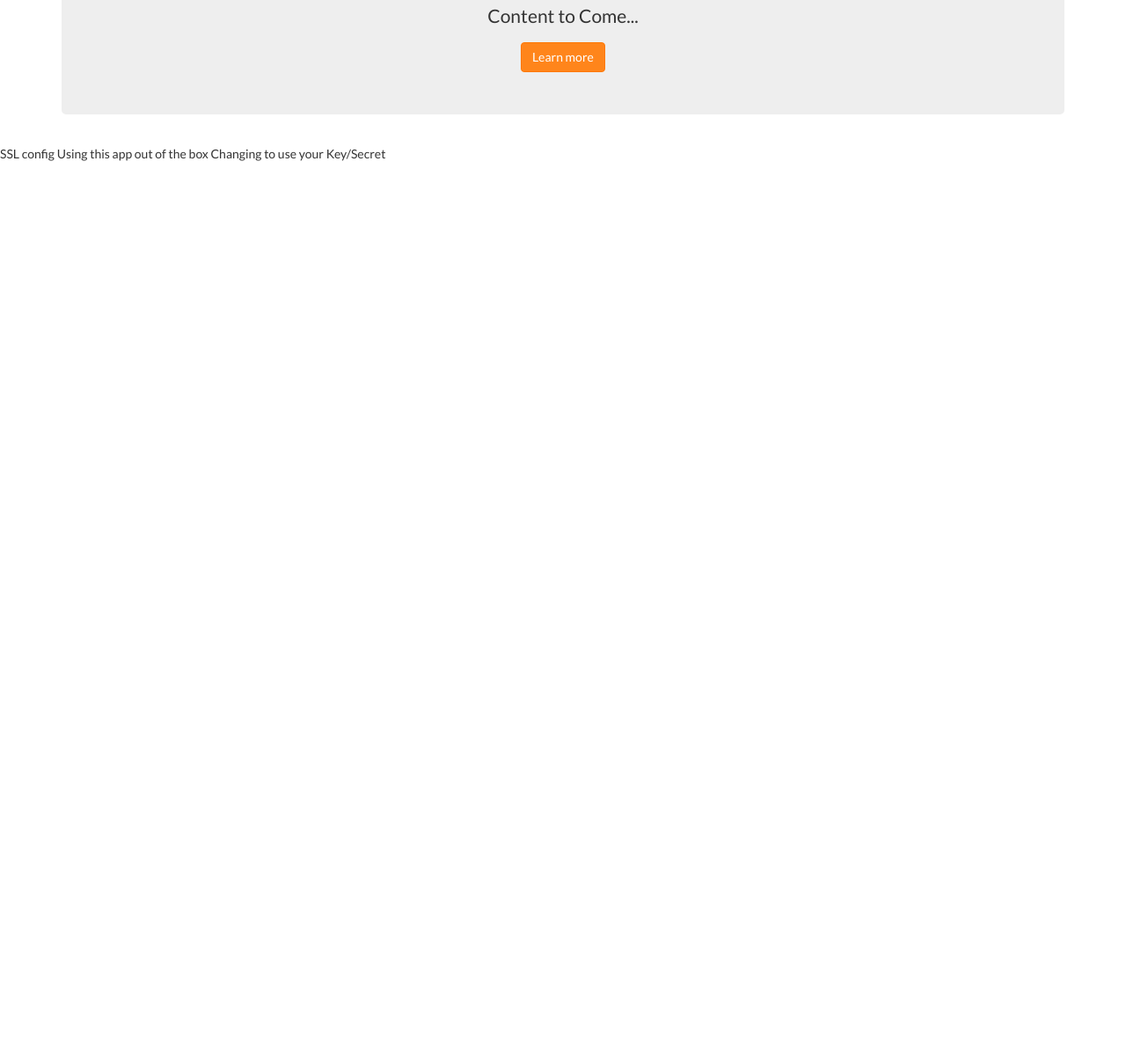
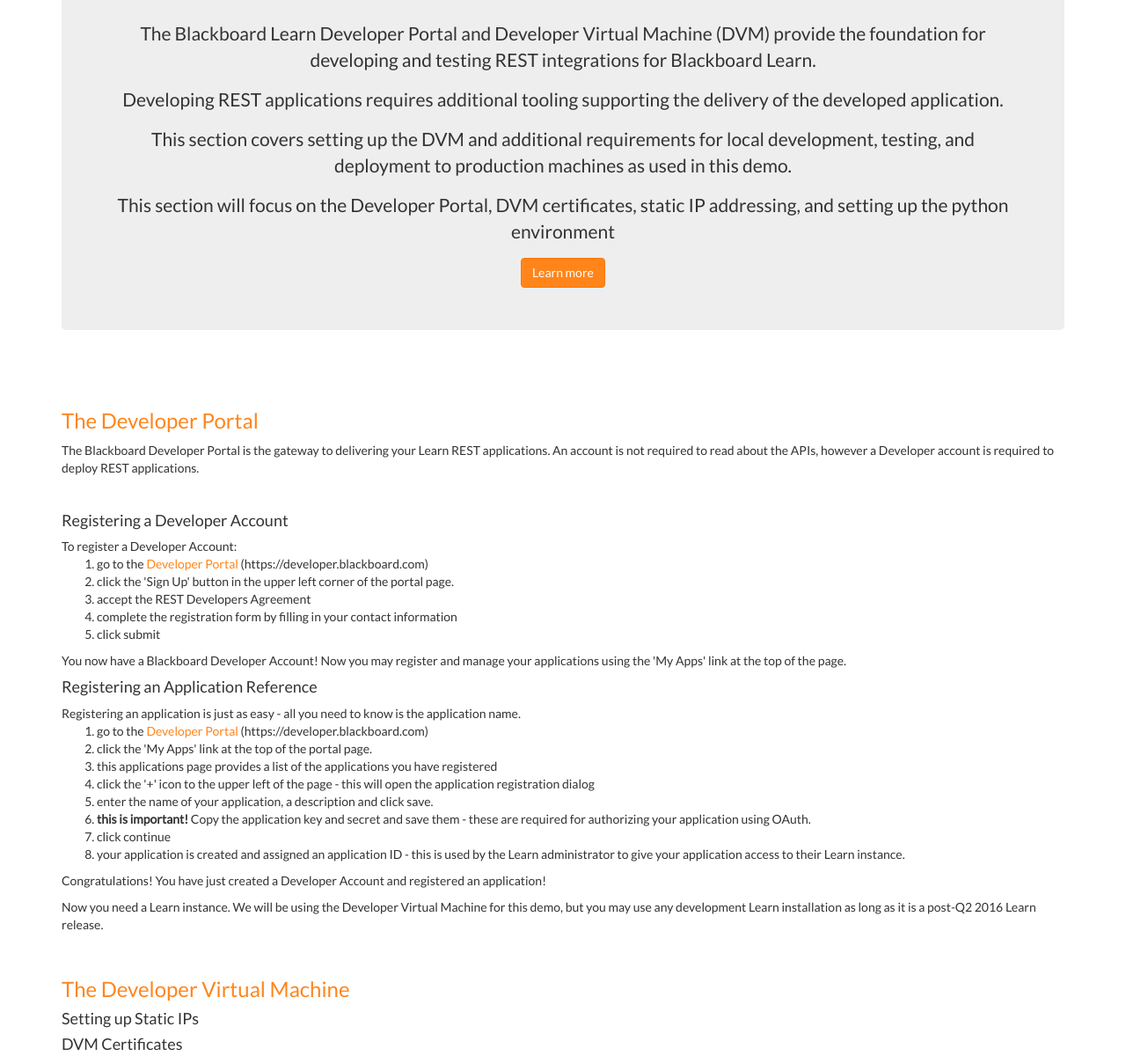
Before and after one commit to moneil/BBDN-REST400, a plain HTML site: page app/static/devenv.html in a window 1280 px wide. Shown: the part 230-1430 px from the top of the page at 88% size. Before the commit the page ends 800 px from the top, so only its background shows below. Drawn offline with nearby package versions, Linux system fonts and the light colour scheme.

```diff
--- a/app/static/devenv.html
+++ b/app/static/devenv.html
@@ -41,17 +41,83 @@
           <div class="col-md-12 text-center">
             <div class="jumbotron">
               <h1>REST Developer Environment Setup</h1>
-              <p>Content to Come...
+              </br><p>The Blackboard Learn Developer Portal and Developer Virtual Machine (DVM) provide the foundation for
+                developing and testing REST integrations for Blackboard Learn.</p>
+                <p>
+                Developing REST applications requires additional tooling supporting
+                the delivery of the developed application. </p>
+                <p>
+                This section covers setting up the DVM and additional requirements for
+                local development, testing, and deployment to production machines as used in this demo.
+                </p>
+                <p>
+                This section will focus on the Developer Portal, DVM certificates, static IP addressing, and setting up the python environment
               </p>
-              <a class="btn btn-primary btn-large">Learn more</a>
+              <a href="#about" class="btn btn-primary btn-large">Learn more</a>
             </div>
           </div>
         </div>
       </div>
     </div>
-SSL config
-Using this app out of the box
-Changing to use your Key/Secret
+    <div class="section">
+      <div class="container">
+        <div class="row">
+          <div class="col-md-12">
+    <h3 class="text-primary" id="about">The Developer Portal</h3>
+    <p>The Blackboard Developer Portal is the gateway to delivering your Learn REST applications.
+    An account is not required to read about the APIs, however a Developer account is required to deploy REST applications.
+    </p>
+    </br>
+    <p>
+    <h4 id="regDevAccnt">Registering a Developer Account</h4>
+    To register a Developer Account:
+    <ol>
+      <li>go to the <a href="https://developer.blackboard.com">Developer Portal</a> (https://developer.blackboard.com)</li>
+      <li>click the 'Sign Up' button in the upper left corner of the portal page.</li>
+      <li>accept the REST Developers Agreement</li>
+      <li>complete the registration form by filling in your contact information</li>
+      <li>click submit</li>
+    </ol>
+    You now have a Blackboard Developer Account! Now you may register and manage your
+    applications using the 'My Apps' link at the top of the page.
+    <h4 id="regAppRef">Registering an Application Reference</h4>
+    Registering an application is just as easy - all you need to know is the application name.
+    <ol>
+      <li>go to the <a href="https://developer.blackboard.com">Developer Portal</a> (https://developer.blackboard.com)</li>
+      <li>click the 'My Apps' link at the top of the portal page.</li>
+      <li>this applications page provides a list of the applications you have registered</li>
+      <li>click the '+' icon to the upper left of the page - this will open the application registration dialog</li>
+      <li>enter the name of your application, a description and click save.
+      <li><strong>this is important!</strong> Copy the application key and secret and save them - these are required for authorizing your application using OAuth.
+      <li>click continue</li>
+      <li>your application is created and assigned an application ID - this is used by the Learn administrator to give your application access to their Learn instance.
+    </ol>
+    Congratulations! You have just created a Developer Account and registered an application!
+    </p>
+    <p>
+    Now you need a Learn instance. We will be using the Developer Virtual Machine for this demo, but you may use any development Learn installation as long as it is a post-Q2 2016 Learn release.
+    </p>
+    </br>
+    <p>
+    <h3 class="text-primary" id="DVM">The Developer Virtual Machine</h3>
+    <h4 id="staticIPs">Setting up Static IPs</h4>
+    <h4 id="certs">DVM Certificates</h4>
+    </p>
+    </br>
+    <p>
+    <h3 class="text-primary" id="lrnConfig">Configuring Learn for your REST Application</h3>
+    </p>
+    </br>
+    <p>
+    <h3 class="text-primary" id="bbdnREST400">Using <i>this</i> Application</h3>
+    <h4 id="gtc">Getting the Code</h4>
+    <h4 id="gtc">Setting up your Python environment</h4>
+    <h4 id="gtc">Running the Application</h4>
+    </p>
+          </div>
+        </div>
+      </div>
+    </div>
 
   </body>
 </html>
```
Also changed, not shown: app/static/index.html (+1 -1 lines), app/static/nonflask_index.html (+1 -1 lines).
